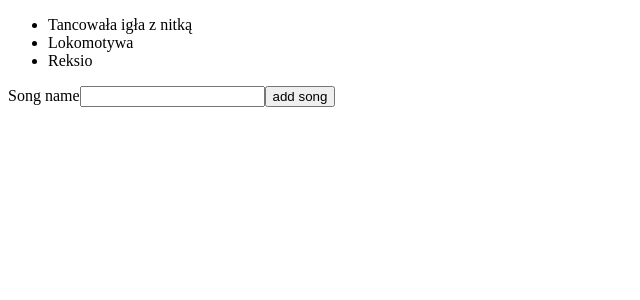
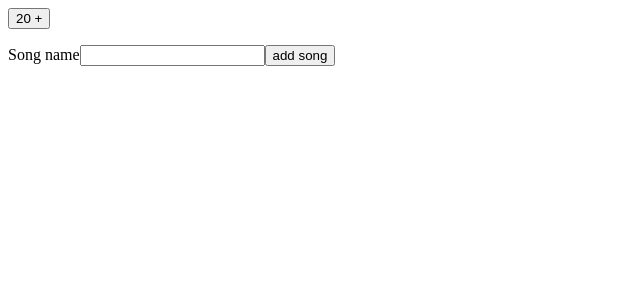
Before and after one commit to aleksandergorecki80/HooksLearningApp, a React (Create React App) app: page / in a window 1280 px wide. Shown: the top 300 px of the page, without its empty margins (0-640 px from the left). Built offline with nearby package versions, Linux system fonts and the light colour scheme.

Commit message:
Use local storage witch useEffect hook

```diff
--- a/src/App.js
+++ b/src/App.js
@@ -1,9 +1,11 @@
 import React from 'react';
 import SongList from './components/SongList';
+import AgeCounter from './components/AgeCounter';
 
 function App() {
   return (
     <div className="App">
+      <AgeCounter />
       <SongList />
     </div>
   );
--- /dev/null
+++ b/src/components/AgeCounter.js
@@ -0,0 +1,16 @@
+import React, { useState, useEffect } from 'react'
+
+
+const AgeCounter = () => {
+    const [ age, setAge ] = useState(20);
+    useEffect(() => {
+        // console.log('useEffect hook ran - age', age);
+    }, [age]);
+    return (
+        <div>
+            <button onClick={() => setAge( age +1)}> {age} + </button>
+        </div>
+    )
+}
+
+export default AgeCounter
--- a/src/components/SongList.js
+++ b/src/components/SongList.js
@@ -1,17 +1,27 @@
-import React, { useState } from 'react';
+import React, { useState, useEffect } from 'react';
 import { v4 as uuidv4 } from 'uuid';
 import NewSongForm from './NewSongForm';
 
 
 const SongList = () => {
-    const [songs, setSongs] = useState([
-        { title: 'Tancowała igła z nitką', id: 1},
-        { title: 'Lokomotywa', id: 2},
-        { title: 'Reksio', id: 3},
-    ]);
+    // const [songs, setSongs] = useState([
+    //     { title: 'Tancowała igła z nitką', id: 1},
+    //     { title: 'Lokomotywa', id: 2},
+    //     { title: 'Reksio', id: 3},
+    // ]);
+
+    const defaultValue = localStorage.getItem('songs') ? JSON.parse(localStorage.getItem('songs')) : [];
+
+    console.log(defaultValue, 'defaultValue');
+    const [songs, setSongs] = useState(defaultValue);
     const addSong = (title) => {
          setSongs( [ ...songs, { title: title, id: uuidv4() } ] );
     }
+    useEffect(() => {
+        console.log('useEffect hook ran - songs', songs);
+        localStorage.setItem('songs', JSON.stringify(songs));
+    }, [songs]);
+
     return (
         <div className="song-list">
             <ul>
```
